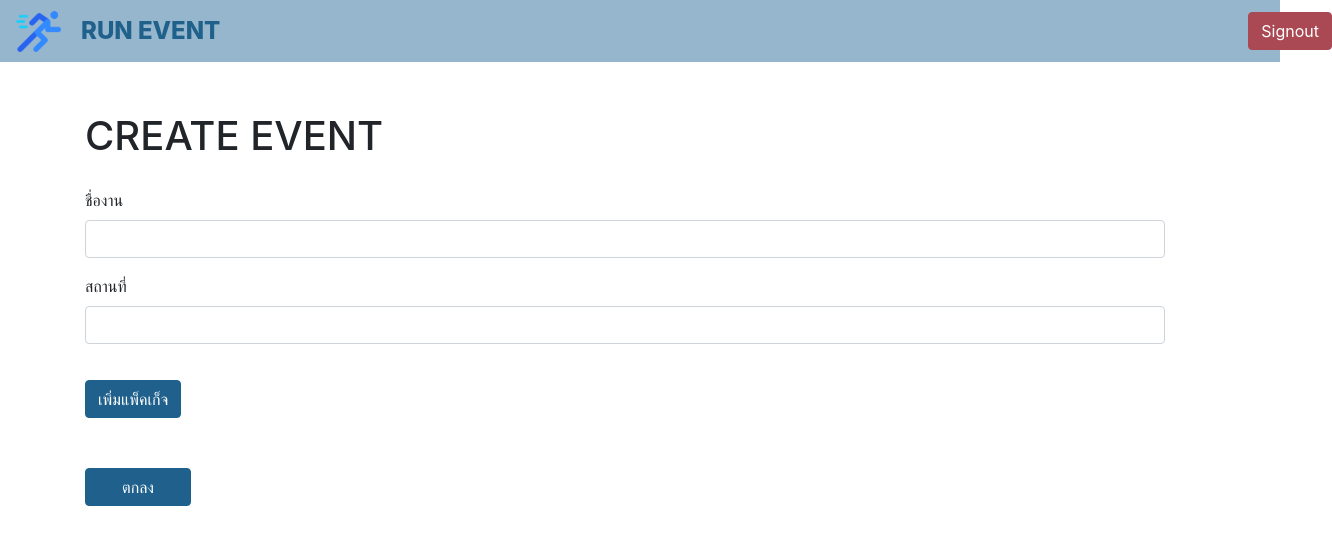
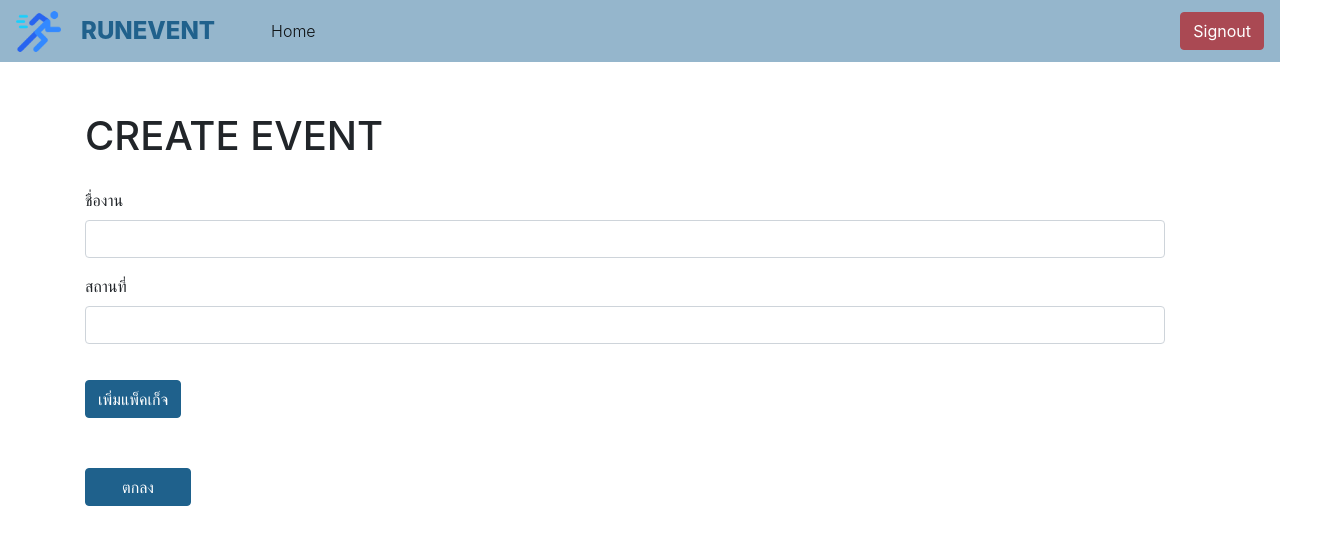
Before and after one commit to azansalah/runevent_frontend, an Angular app: page /cms/event/create in a window 1280 px wide. Shown: the top 544 px of the page, 1332 px wide, since content can reach past the window. Built offline with nearby package versions, Linux system fonts and the light colour scheme; sample sign-in values are in the browser's storage.

Commit message:
website event list

```diff
--- a/angular.json
+++ b/angular.json
@@ -23,8 +23,7 @@
               "src/assets"
             ],
             "styles": [
-              "styles/bootstrap-4.4.1-dist/css/bootstrap.min.css",
-
+              "./node_modules/bootstrap/dist/css/bootstrap.min.css",
               "./node_modules/ngx-bootstrap/datepicker/bs-datepicker.css",
               "src/styles.css"
             ],
--- a/src/app/app.module.ts
+++ b/src/app/app.module.ts
@@ -19,6 +19,7 @@ import { LoginComponent } from './login/login.component';
 import { EventListComponent } from './event/event-list/event-list.component';
 import { EventCreateComponent} from './event/event-create/event-create.component';
 import { EventEditComponent} from './event/event-edit/event-edit.component';
+import { WebsiteEventListComponent} from './website/event/event-list/website-event-list.component';
 
 
 
@@ -32,6 +33,7 @@ import { EventEditComponent} from './event/event-edit/event-edit.component';
     EventListComponent,
     EventCreateComponent,
     EventEditComponent,
+    WebsiteEventListComponent,
   ],
   imports: [
     BrowserModule,
@@ -49,7 +51,7 @@ import { EventEditComponent} from './event/event-edit/event-edit.component';
     RouterModule.forRoot([
       {
         path: '',
-        component: LoginComponent
+        component: WebsiteEventListComponent
       },
       {
         path: 'cms/login',
--- a/src/app/event/event-list/event-list.component.css
+++ b/src/app/event/event-list/event-list.component.css
@@ -9,7 +9,7 @@
 .btn-create{
 
     margin-top: 50px;
-    margin-left: 540px;
+    margin-left: 640px;
     width: 226px;
 
     color: #fff;
--- a/src/app/event/event-list/event-list.component.html
+++ b/src/app/event/event-list/event-list.component.html
@@ -10,15 +10,15 @@
       <tr>
         <th scope="col" >ชื่องาน</th>
         <th scope="col" >สถานที่</th>
-        <th scope="col" >วันจัดงาน</th>
+        <th scope="col" >แก้ไขล่าสุดเมื่อ</th>
         <th scope="col" >จัดการ</th>
       </tr>
     </thead>
     <tbody>
-      <tr *ngFor="let event of events let i = index"  class="container">
+      <tr *ngFor="let event of events let i = index let package of packages"  class="container">
         <td >{{event.name}}</td>
         <td>{{event.location}}</td>
-        <td>{{event.id}}</td>
+        <td>{{package.id}}</td>
         <td>
           <button type="button" class="btn manage-btn btn-primary" (click)="modalEventDetail(eventDetail,event.id)">รายละเอียด</button>
           <button type="button" class="btn manage-btn btn-primary" [routerLink]="['/cms/event/edit',event.id]">แก้ไข</button>
@@ -75,7 +75,10 @@
             <label>เวลา : {{package.time}}</label>
           </div>
           <div class="col-3">
-            <label>ราคา : {{package.price}}</label>
+            <label>ค่าสมัคร : {{package.price}} บาท</label>
+          </div><br>
+          <div *ngIf="package.isLimit" class="col-3">
+            <label>จำกัดผู้สมัคร : {{package.limitCount}} คน</label>
           </div>
         </div><hr>
 
--- a/src/app/navbar/navbar.component.css
+++ b/src/app/navbar/navbar.component.css
@@ -30,3 +30,9 @@
 .navbar-brand{
     margin-left: 20px;
 }
+
+.btn-danger{
+    color: #fff;
+    background-color: #aa4953;
+    border-color: #aa4953;
+}
--- a/src/app/navbar/navbar.component.html
+++ b/src/app/navbar/navbar.component.html
@@ -1,10 +1,17 @@
 
-<body class="">
-    <nav class="navbar navbar-expand-lg navbar-light bg" >
+    <nav class="navbar navbar-expand-lg navbar-light bg">
         <img src="assets/img/angular-logo.png" href="cms/event/list" style="width: 45px;">
-        <a class="navbar-brand" href="cms/event/list">RUN EVENT</a>
+        <a class="navbar-brand" href="#">RUNEVENT</a>
+        <button class="navbar-toggler" type="button" data-toggle="collapse" data-target="#navbarSupportedContent" aria-controls="navbarSupportedContent" aria-expanded="false" aria-label="Toggle navigation">
+          <span class="navbar-toggler-icon"></span>
+        </button>
+
         <div class="collapse navbar-collapse" id="navbarSupportedContent">
-            <button type="button" class="btn btn-danger btc" (click)="signOut()">Signout</button>
+          <ul class="navbar-nav mr-auto">
+            <li class="nav-item active">
+              <a class="nav-link" href="#">Home <span class="sr-only">(current)</span></a>
+            </li>
+          </ul>
+          <button type="button" class="btn btn-danger " (click)="signOut()">Signout</button>
         </div>
-    </nav>
- </body>
+      </nav>
--- /dev/null
+++ b/src/app/website/event/event-list/website-event-list.component.ts
@@ -0,0 +1,38 @@
+import { Component, OnInit } from '@angular/core';
+import { HttpClient } from '@angular/common/http';
+import {Router} from "@angular/router";
+
+@Component({
+    selector: 'website-event-list',
+    templateUrl: './website-event-list.component.html',
+    styleUrls: ['./website-event-list.component.css']
+})
+
+export class WebsiteEventListComponent {
+
+    constructor(
+        private http: HttpClient,
+        private router: Router
+    ) {}
+
+    public site = 'website'
+    public events: any = []
+
+    ngOnInit() {
+
+    }
+
+    getEvent() {
+        this.http.get('http://api-runevent.com/website/geteventlist').subscribe(data => {
+
+            let result: any
+            result = data
+
+            if(result.status == '200') {
+
+            }else {
+
+            }
+        });
+    }
+}
--- a/src/index.html
+++ b/src/index.html
@@ -10,5 +10,9 @@
 </head>
 <body>
   <app-root></app-root>
+
+  <script src="https://code.jquery.com/jquery-3.2.1.slim.min.js" integrity="sha384-KJ3o2DKtIkvYIK3UENzmM7KCkRr/rE9/Qpg6aAZGJwFDMVNA/GpGFF93hXpG5KkN" crossorigin="anonymous"></script>
+  <script src="https://maxcdn.bootstrapcdn.com/bootstrap/4.0.0-beta/js/bootstrap.min.js" integrity="sha384-h0AbiXch4ZDo7tp9hKZ4TsHbi047NrKGLO3SEJAg45jXxnGIfYzk4Si90RDIqNm1" crossorigin="anonymous"></script>
+  <script src="https://cdnjs.cloudflare.com/ajax/libs/popper.js/1.11.0/umd/popper.min.js" integrity="sha384-b/U6ypiBEHpOf/4+1nzFpr53nxSS+GLCkfwBdFNTxtclqqenISfwAzpKaMNFNmj4" crossorigin="anonymous"></script>
 </body>
 </html>
```
Also changed, not shown: src/app/website/event/event-list/website-event-list.component.css (added), src/app/website/event/event-list/website-event-list.component.html (added), 2 other files (tests, documents, lock files or other folders).
